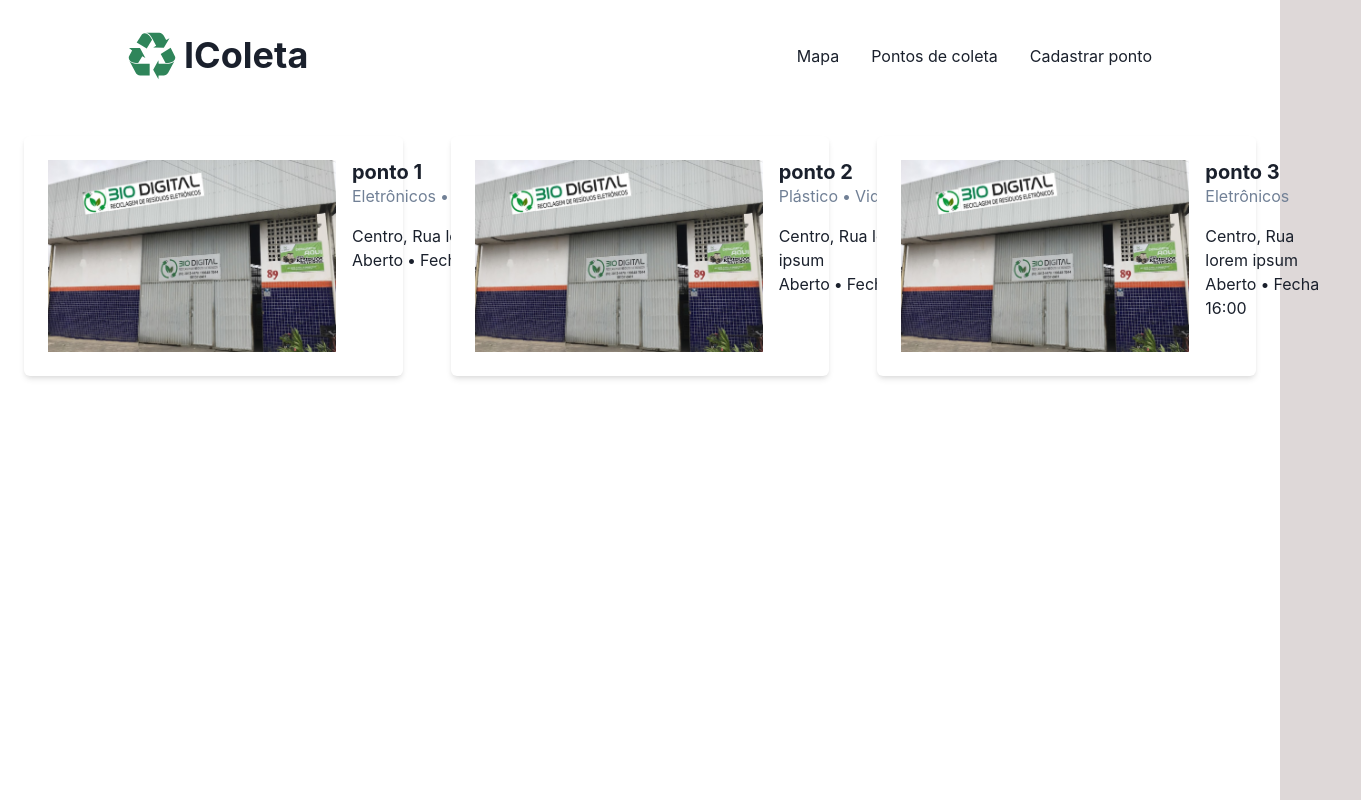
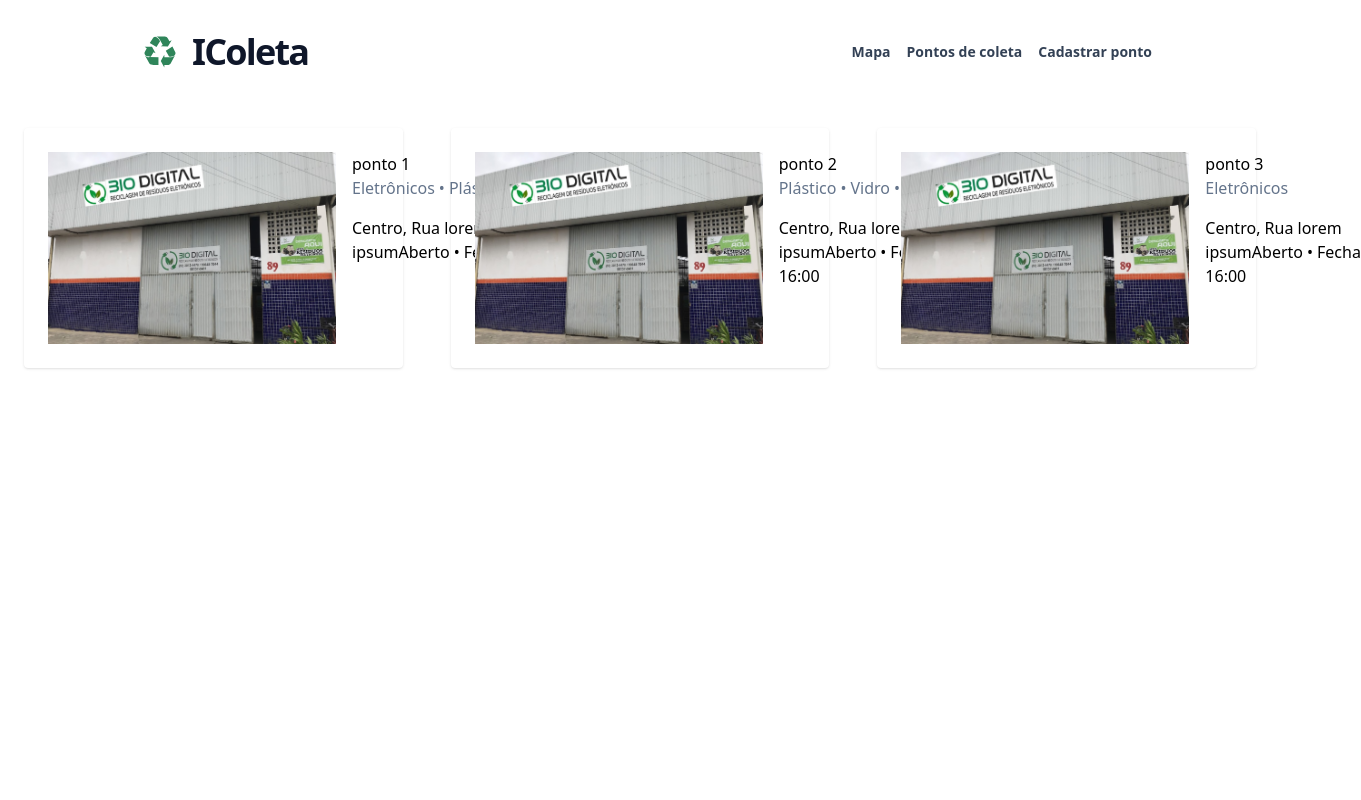
Before and after one commit to icoleta/icoleta-front, a React (Create React App) app: page /lista-de-pontos in a window 1280 px wide. Shown: the top 800 px of the page, 1361 px wide, since content can reach past the window. Built offline with nearby package versions, Linux system fonts and the light colour scheme.

Commit message:
change UI from chakra to tailwind

```diff
--- a/package.json
+++ b/package.json
@@ -42,5 +42,10 @@
       "last 1 firefox version",
       "last 1 safari version"
     ]
+  },
+  "devDependencies": {
+    "autoprefixer": "^10.4.7",
+    "postcss": "^8.4.14",
+    "tailwindcss": "^3.0.24"
   }
 }
--- /dev/null
+++ b/postcss.config.js
@@ -0,0 +1,6 @@
+module.exports = {
+  plugins: {
+    tailwindcss: {},
+    autoprefixer: {},
+  },
+}
--- a/src/components/Body.js
+++ b/src/components/Body.js
@@ -3,15 +3,11 @@ import React from "react";
 import Header from "./Header";
 import Footer from "./Footer";
 
-import { Box } from "@chakra-ui/react";
-
 function Body(props) {
   return (
     <>
       <Header />
-      <Box minHeight='100vh'>
-        {props.children}
-      </Box>
+      <div className="h-screen">{props.children}</div>
       <Footer />
     </>
   );
--- a/src/components/Footer.js
+++ b/src/components/Footer.js
@@ -1,17 +1,16 @@
 import React from "react";
-import { Box, HStack } from "@chakra-ui/react";
 import { Link } from "react-router-dom";
 
 function Footer() {
   return (
-    <Box bg='gray.100' p='2rem 8rem'>
-      <HStack spacing='8'>
-        <Link to='#'>Ajuda</Link>
-        <Link to='#'>Enviar sugestão</Link>
-        <Link to='#'>Privacidade</Link>
-        <Link to='#'>Termos</Link>
-      </HStack>
-    </Box>
+    <div className="bg-slate-300 px-32 py-8">
+      <div className="flex child:ml-8">
+        <Link to="#">Ajuda</Link>
+        <Link to="#">Enviar sugestão</Link>
+        <Link to="#">Privacidade</Link>
+        <Link to="#">Termos</Link>
+      </div>
+    </div>
   );
 }
 
--- a/src/components/Header.js
+++ b/src/components/Header.js
@@ -1,23 +1,24 @@
 import React from "react";
-import { Flex, Heading, HStack, Image } from "@chakra-ui/react";
 import svg from "../assets/recycle_icon.svg";
 import { Link } from "react-router-dom";
 
 function Header() {
   return (
-    <Flex p="2rem 8rem" justify="space-between">
+    <div className="flex px-32 py-8 justify-between">
       <Link to="/">
-        <HStack>
-          <Image src={svg} w="12" h="12" alt="logo" />
-          <Heading>IColeta</Heading>
-        </HStack>
+        <div className="flex items-center child:ml-4">
+          <img src={svg} className="w-8 h-8" alt="logo" />
+          <h3 className="text-4xl font-bold text-slate-900 tracking-tighter">
+            IColeta
+          </h3>
+        </div>
       </Link>
-      <HStack spacing="8">
+      <div className="child:ml-4 flex items-center text-slate-700 font-semibold text-sm">
         <Link to="/mapa">Mapa</Link>
         <Link to="/lista-de-pontos">Pontos de coleta</Link>
         <Link to="/entidade">Cadastrar ponto</Link>
-      </HStack>
-    </Flex>
+      </div>
+    </div>
   );
 }
 
--- /dev/null
+++ b/src/index.css
@@ -0,0 +1,8 @@
+@tailwind base;
+@tailwind components;
+@tailwind utilities;
+
+body,
+html {
+  background-color: white;
+}
--- a/src/index.js
+++ b/src/index.js
@@ -1,13 +1,11 @@
-import React from 'react';
-import ReactDOM from 'react-dom/client';
-import App from './App';
-import { ChakraProvider } from '@chakra-ui/react'
+import React from "react";
+import ReactDOM from "react-dom/client";
+import App from "./App";
+import "./index.css";
 
-const root = ReactDOM.createRoot(document.getElementById('root'));
+const root = ReactDOM.createRoot(document.getElementById("root"));
 root.render(
   <React.StrictMode>
-    <ChakraProvider>
-      <App />
-    </ChakraProvider>
+    <App />
   </React.StrictMode>
 );
--- a/src/pages/Home.js
+++ b/src/pages/Home.js
@@ -1,12 +1,7 @@
-import { Flex } from "@chakra-ui/react";
 import React from "react";
 
 function Home() {
-  return (
-    <Flex align='center' justify='center'>
-      Landing Page
-    </Flex>
-  );
+  return <div className="flex items-center justify-center">Landing Page</div>;
 }
 
 export default Home;
--- a/src/pages/ListPoints.js
+++ b/src/pages/ListPoints.js
@@ -1,46 +1,47 @@
 import React from "react";
-import { Box, Flex, Heading, Text, Image } from "@chakra-ui/react";
 
 import points from "../data/points.json";
 import point from "../assets/point.png";
 
 function ListPoints() {
   return (
-    <Flex align='center' justify='center'>
-      {
-        points.map((item) => {
-          return (
-            <Box boxShadow='md' p='6' m='6' w='48rem' rounded='md' bg='white' key={item.id}>
-              <Flex>
-              <Image src={point} alt='Ponto de coleta' height='12rem' width='18rem'/>
-              <Box marginLeft='4'>
-                <Heading size='md'>{item.title}</Heading>
-                <Text color='gray.500'>
-                {
-                  item.materials.map((material, id) =>
-                    {
-                      return (
-                        <span key={id}>{(id !== 0) ? (<span style={{margin: '0 0.25rem'}}>&bull;</span>) : ''}{material}</span>
-                      )
-                    }
-                  )
-                }
-                </Text>
-                <Box marginTop='4'>
-                  <Text>
+    <div className="flex items-center justify-center">
+      {points.map((item) => {
+        return (
+          <div className="shadow p-6 m-6 rounded" key={item.id}>
+            <div className="flex">
+              <img src={point} alt="Ponto de coleta" className="h-48 w-72" />
+              <div className="ml-4">
+                <h4>{item.title}</h4>
+                <span className="text-slate-500">
+                  {item.materials.map((material, id) => {
+                    return (
+                      <span key={id}>
+                        {id !== 0 ? (
+                          <span style={{ margin: "0 0.25rem" }}>&bull;</span>
+                        ) : (
+                          ""
+                        )}
+                        {material}
+                      </span>
+                    );
+                  })}
+                </span>
+                <div className="mt-4">
+                  <span>
                     {item.address.neighborhood}, {item.address.street}
-                  </Text>
-                  <Text>
-                    Aberto<span style={{margin: '0 0.25rem'}}>&bull;</span>Fecha 16:00
-                  </Text>
-                </Box>
-              </Box>
-              </Flex>
-            </Box>
-          )
-        })
-      }
-    </Flex>
+                  </span>
+                  <span>
+                    Aberto<span style={{ margin: "0 0.25rem" }}>&bull;</span>
+                    Fecha 16:00
+                  </span>
+                </div>
+              </div>
+            </div>
+          </div>
+        );
+      })}
+    </div>
   );
 }
 
--- a/src/pages/MapPoints.js
+++ b/src/pages/MapPoints.js
@@ -1,4 +1,3 @@
-import { Flex } from "@chakra-ui/react";
 import React, { useState, useEffect } from "react";
 import Map from "../components/Map";
 import { Marker, Popup } from "react-leaflet";
@@ -13,11 +12,14 @@ const mapIcon = L.icon({
 });
 
 function Home() {
-  const [ position, setPosition ] = useState([-9.576503756696837, -35.75611430266957]);
-  const [ showPositionMarker, setShowPositionMarker ] = useState(false);
+  const [position, setPosition] = useState([
+    -9.576503756696837, -35.75611430266957,
+  ]);
+  const [showPositionMarker, setShowPositionMarker] = useState(false);
 
   useEffect(() => {
-    if(navigator.geolocation) navigator.geolocation.getCurrentPosition(showPosition);
+    if (navigator.geolocation)
+      navigator.geolocation.getCurrentPosition(showPosition);
     else console.log("Geolocation is not supported by this browser.");
   }, []);
 
@@ -27,24 +29,22 @@ function Home() {
   }
 
   return (
-    <Flex align='center' justify='center'>
-      <Map position={position} height='500px' width='700px'>
-        {showPositionMarker &&
-          (<Marker position={position}></Marker>)
-        }
-        {
-          points.map((item) => {
-            return (
-              <Marker key={item.id} icon={mapIcon} position={[item.location.latitude, item.location.longitude]}>
-                <Popup>
-                  {item.title}
-                </Popup>
-              </Marker>
-            )
-          })
-        }
+    <div className="flex items-center justify-center">
+      <Map position={position} height="500px" width="700px">
+        {showPositionMarker && <Marker position={position}></Marker>}
+        {points.map((item) => {
+          return (
+            <Marker
+              key={item.id}
+              icon={mapIcon}
+              position={[item.location.latitude, item.location.longitude]}
+            >
+              <Popup>{item.title}</Popup>
+            </Marker>
+          );
+        })}
       </Map>
-    </Flex>
+    </div>
   );
 }
 
--- /dev/null
+++ b/tailwind.config.js
@@ -0,0 +1,12 @@
+module.exports = {
+  content: ["./src/**/*.{js,jsx,ts,tsx}"],
+  theme: {
+    extend: {},
+  },
+  plugins: [
+    function ({ addVariant }) {
+      addVariant("child", "& > *");
+      addVariant("child-hover", "& > *:hover");
+    },
+  ],
+};
```
Also changed, not shown: 1 other file (tests, documents, lock files or other folders).
